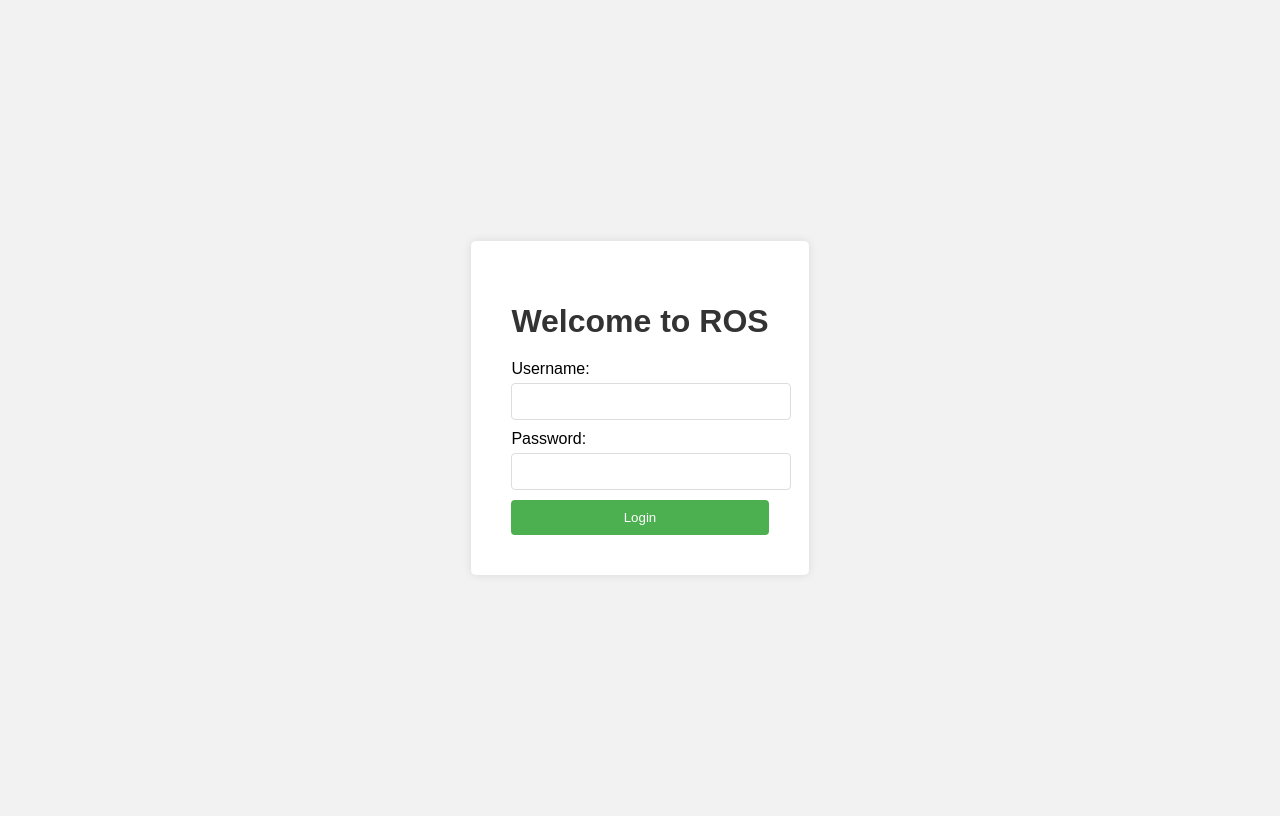
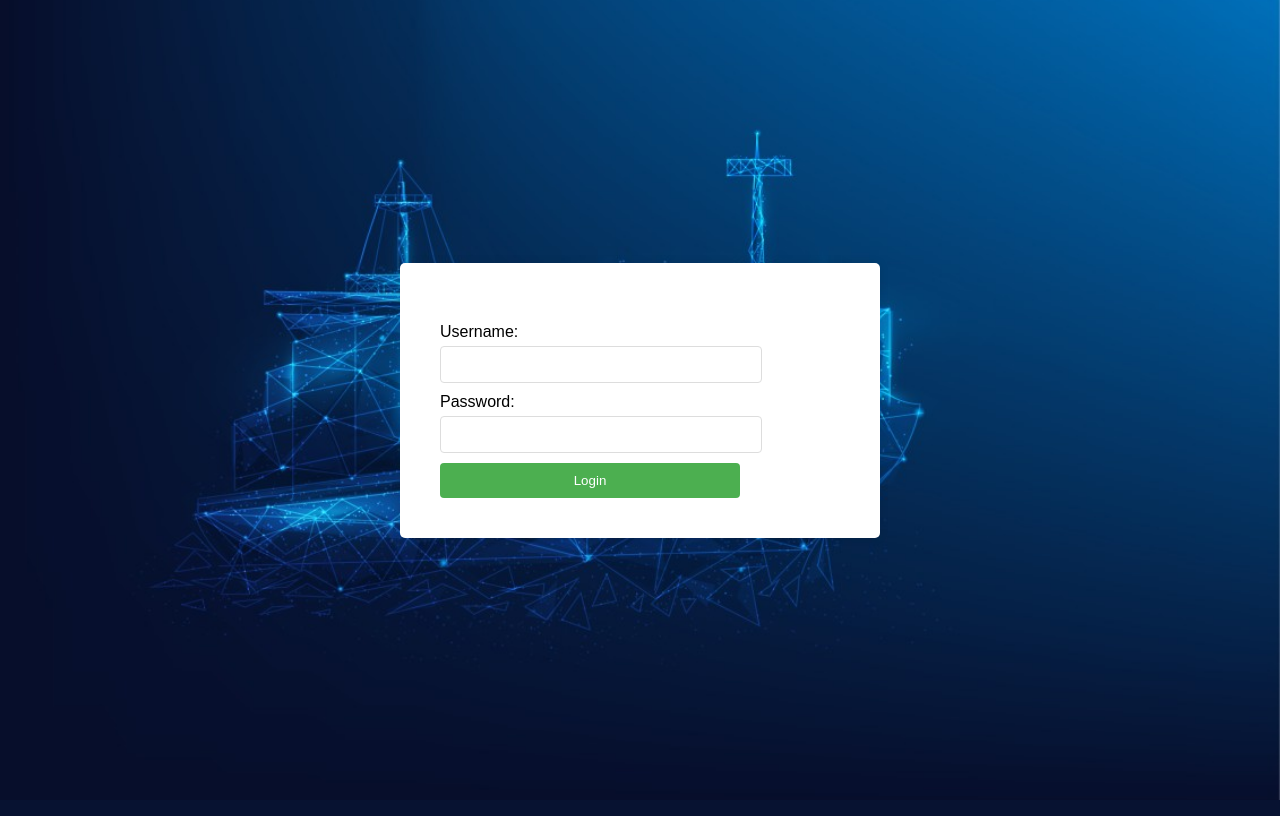
Before and after one commit to Brainmated/Route-Optimization-System-Shipping-, a Django app: page /login/ in a window 1280 px wide. Run offline with Django 4.2, Linux system fonts and the light colour scheme.

Commit message:
tryout 8/2

```diff
--- a/ISROS/routing/static/styles.css
+++ b/ISROS/routing/static/styles.css
@@ -1,19 +1,24 @@
 body {
     font-family: Arial, sans-serif;
     background-color: #f2f2f2;
+    margin: 0;
+    height: 100vh;
     display: flex;
     justify-content: center;
     align-items: center;
-  height: 100vh;
+    background-image: url("/static/background-image.jpeg");
+    background-size: cover;
+    background-position: center;
   }
 
-.container{
-    max-width: 400px;
-    margin: 100px auto;
+.container {
+    position: relative;
+    width: 400px;
     padding: 40px;
     background-color: #ffffff;
     border-radius: 5px;
     box-shadow: 0px 0px 10px rgba(0, 0, 0, 0.1);
+    z-index: 1;
   }
 
 h1 {
@@ -66,3 +71,13 @@ button[type="submit"] {
 button[type="submit"]:hover{
     background-color: 45a049;
 }
+
+.background-image {
+    position: absolute;
+    top: 0;
+    left: 0;
+    width: 100%;
+    height: 100%;
+    object-fit: cover;
+    z-index: -1;
+  }
--- a/ISROS/routing/templates/login.html
+++ b/ISROS/routing/templates/login.html
@@ -11,7 +11,6 @@
 
 <body>
   <div class="container">
-    <h1>Welcome to ROS</h1>
     <form id="loginForm">
       <label for="username">Username:</label>
       <input type="text" id="username" name="username">
--- a/ISROS/routing/views.py
+++ b/ISROS/routing/views.py
@@ -29,7 +29,7 @@ def login_view(request):
         passowrd = request.POST.get("password")
 
         if username == "admin" and passowrd == "password":
-            return redirect("debug")
+            return redirect("debug.html")
         else:
             error_message = "Invalid username or password."
             return render(request, "login.html", {"error_message": error_message})
```
Lines whose indentation alone changed are shown as unchanged.
